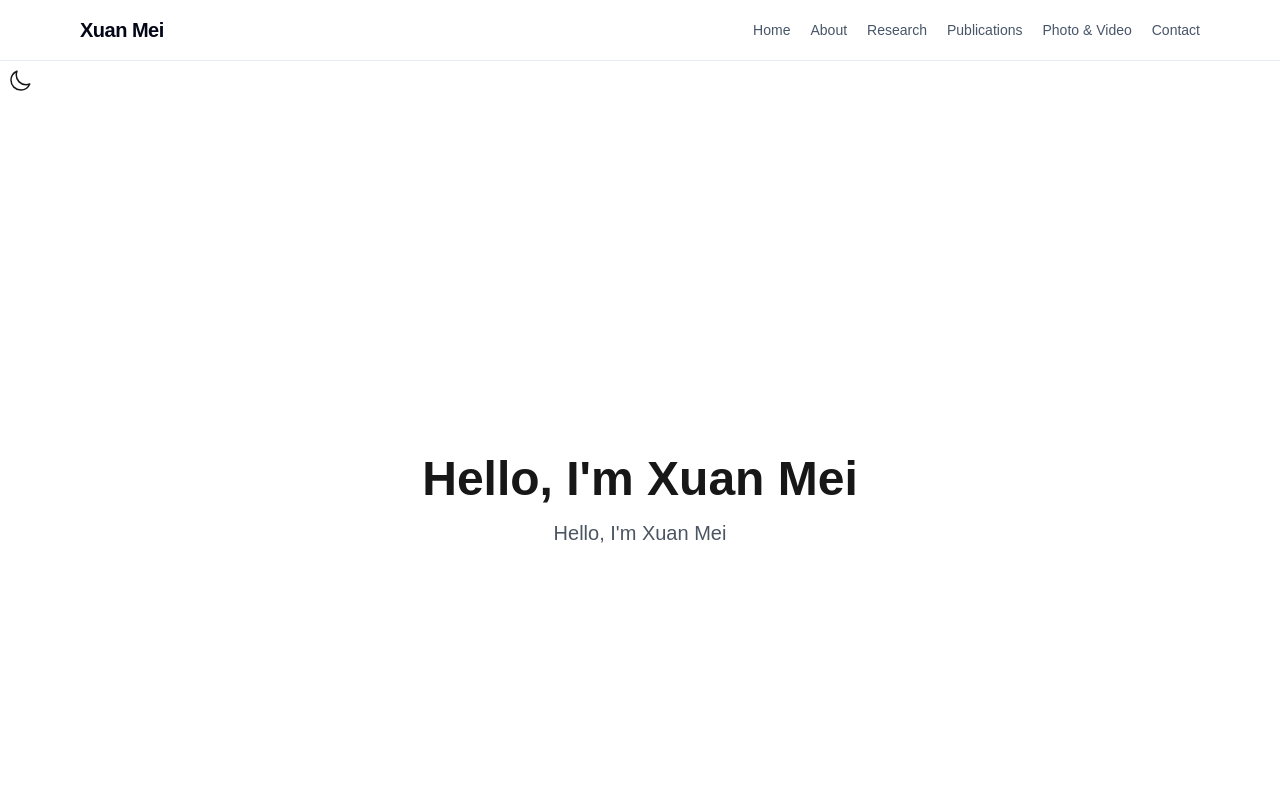
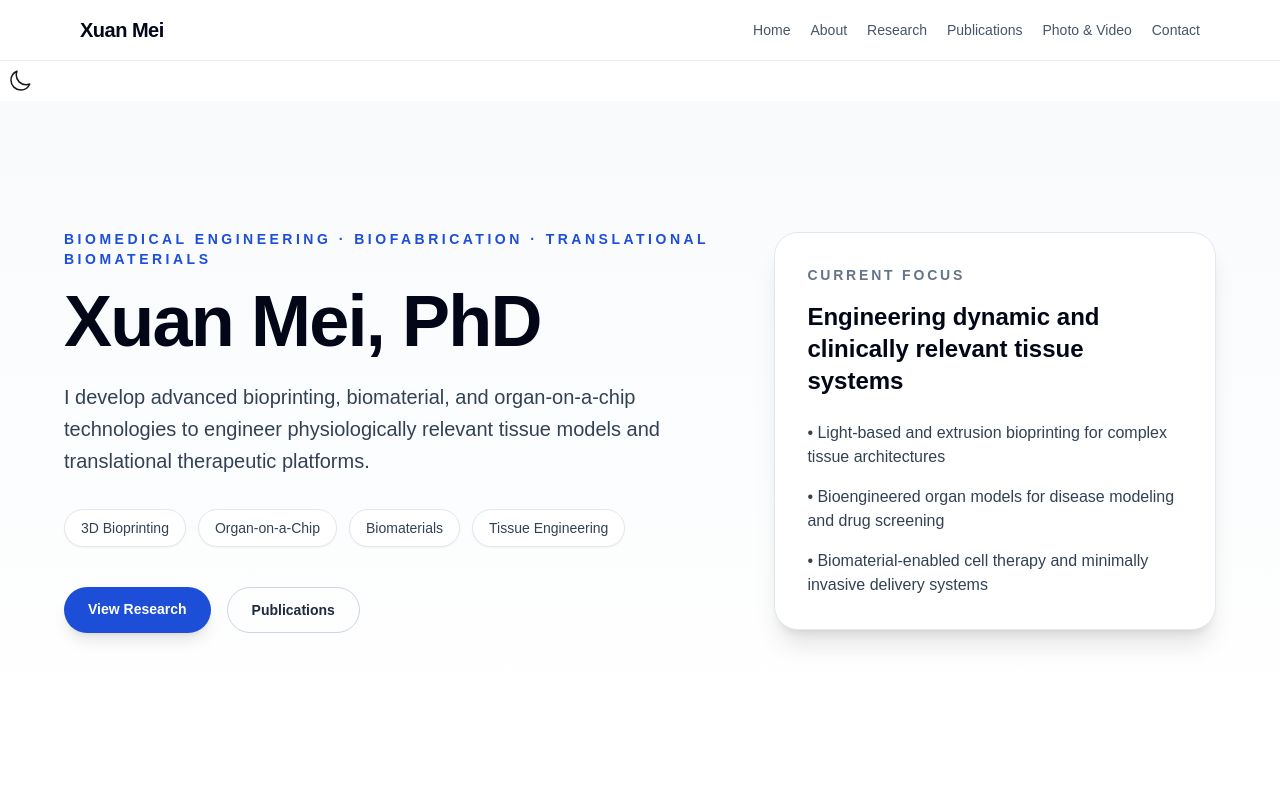
Before and after one commit to mxa911019/xuan-mei-website, a Next.js app: page / in a window 1280 px wide. Shown: the top 800 px of the page. Built offline with nearby package versions, Linux system fonts and the light colour scheme.

Commit message:
Redesign homepage hero for academic profile

```diff
--- a/components/Hero.jsx
+++ b/components/Hero.jsx
@@ -1,21 +1,77 @@
 import { motion } from 'framer-motion';
+
+const researchKeywords = [
+  '3D Bioprinting',
+  'Organ-on-a-Chip',
+  'Biomaterials',
+  'Tissue Engineering',
+];
 
 export default function Hero() {
   return (
-    <motion.section
-      initial={{ opacity: 0, y: 20 }}
-      animate={{ opacity: 1, y: 0 }}
-      transition={{ duration: 0.5 }}
-      className="min-h-screen flex items-center justify-center text-center"
-    >
-      <div>
-        <h1 className="text-5xl font-bold mb-4 dark:text-white">
-          Hello, I'm Xuan Mei
-        </h1>
-        <p className="text-xl text-gray-600 dark:text-gray-400">
-        Hello, I'm Xuan Mei
-        </p>
+    <section className="relative overflow-hidden bg-gradient-to-b from-slate-50 to-white px-4 py-24 dark:from-slate-950 dark:to-slate-900 md:py-32">
+      <div className="absolute inset-0 -z-10 opacity-40">
+        <div className="absolute left-1/2 top-12 h-72 w-72 -translate-x-1/2 rounded-full bg-blue-200 blur-3xl dark:bg-blue-900" />
       </div>
-    </motion.section>
+
+      <motion.div
+        initial={{ opacity: 0, y: 24 }}
+        animate={{ opacity: 1, y: 0 }}
+        transition={{ duration: 0.6 }}
+        className="mx-auto grid max-w-6xl items-center gap-12 md:grid-cols-[1.2fr_0.8fr]"
+      >
+        <div>
+          <p className="mb-4 text-sm font-semibold uppercase tracking-[0.25em] text-blue-700 dark:text-blue-300">
+            Biomedical Engineering · Biofabrication · Translational Biomaterials
+          </p>
+          <h1 className="max-w-4xl text-5xl font-bold tracking-tight text-slate-950 dark:text-white md:text-7xl">
+            Xuan Mei, PhD
+          </h1>
+          <p className="mt-6 max-w-3xl text-xl leading-8 text-slate-700 dark:text-slate-300">
+            I develop advanced bioprinting, biomaterial, and organ-on-a-chip technologies to engineer physiologically relevant tissue models and translational therapeutic platforms.
+          </p>
+
+          <div className="mt-8 flex flex-wrap gap-3">
+            {researchKeywords.map((keyword) => (
+              <span
+                key={keyword}
+                className="rounded-full border border-slate-200 bg-white px-4 py-2 text-sm font-medium text-slate-700 shadow-sm dark:border-slate-700 dark:bg-slate-800 dark:text-slate-200"
+              >
+                {keyword}
+              </span>
+            ))}
+          </div>
+
+          <div className="mt-10 flex flex-wrap gap-4">
+            <a
+              href="/research"
+              className="rounded-full bg-blue-700 px-6 py-3 text-sm font-semibold text-white shadow-lg transition hover:bg-blue-800"
+            >
+              View Research
+            </a>
+            <a
+              href="/publications"
+              className="rounded-full border border-slate-300 px-6 py-3 text-sm font-semibold text-slate-800 transition hover:border-blue-700 hover:text-blue-700 dark:border-slate-700 dark:text-slate-100 dark:hover:border-blue-300 dark:hover:text-blue-300"
+            >
+              Publications
+            </a>
+          </div>
+        </div>
+
+        <div className="rounded-3xl border border-slate-200 bg-white p-8 shadow-xl dark:border-slate-800 dark:bg-slate-900">
+          <p className="text-sm font-semibold uppercase tracking-[0.2em] text-slate-500 dark:text-slate-400">
+            Current focus
+          </p>
+          <h2 className="mt-4 text-2xl font-bold text-slate-950 dark:text-white">
+            Engineering dynamic and clinically relevant tissue systems
+          </h2>
+          <ul className="mt-6 space-y-4 text-slate-700 dark:text-slate-300">
+            <li>• Light-based and extrusion bioprinting for complex tissue architectures</li>
+            <li>• Bioengineered organ models for disease modeling and drug screening</li>
+            <li>• Biomaterial-enabled cell therapy and minimally invasive delivery systems</li>
+          </ul>
+        </div>
+      </motion.div>
+    </section>
   );
 }
```
